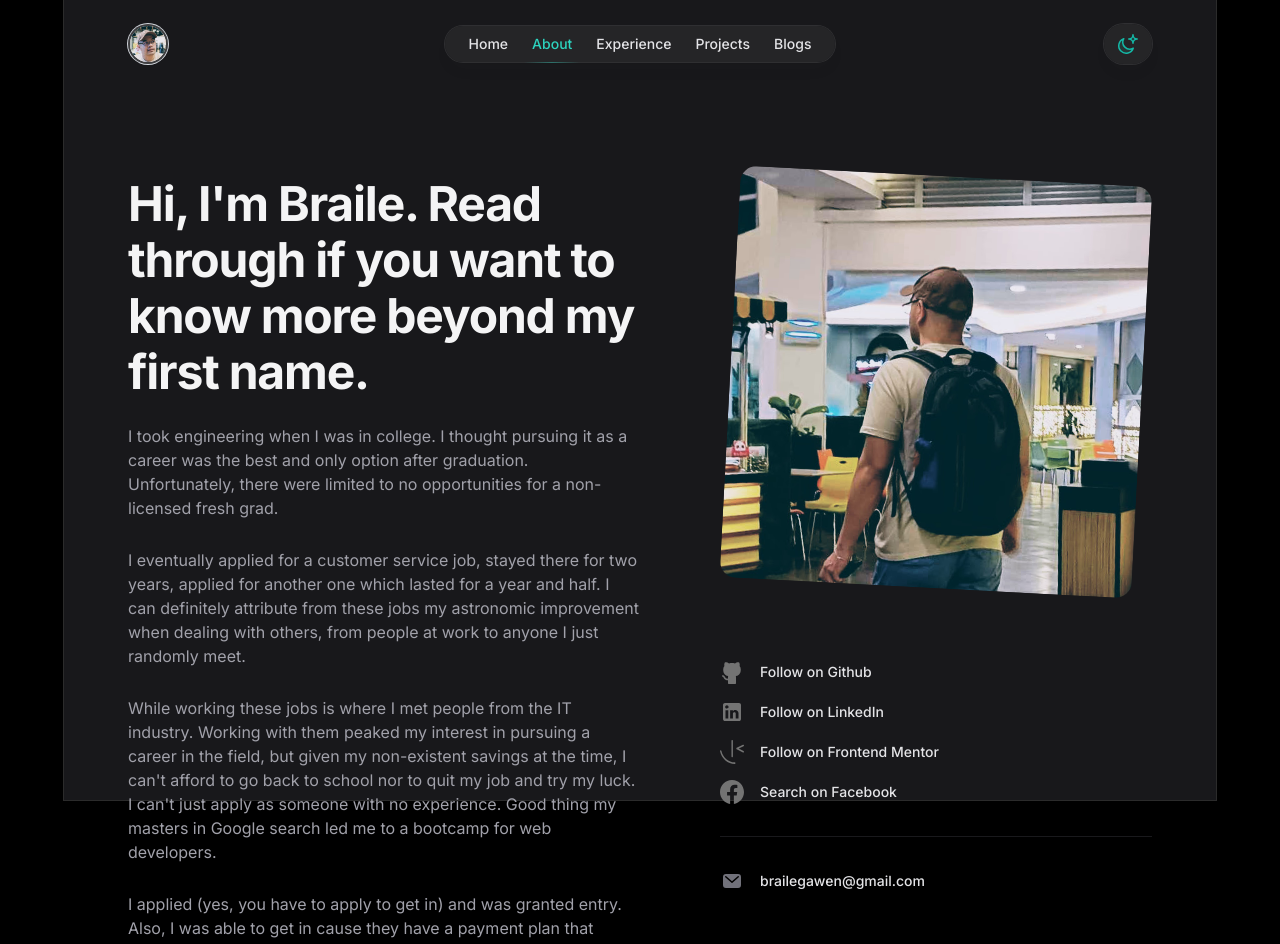
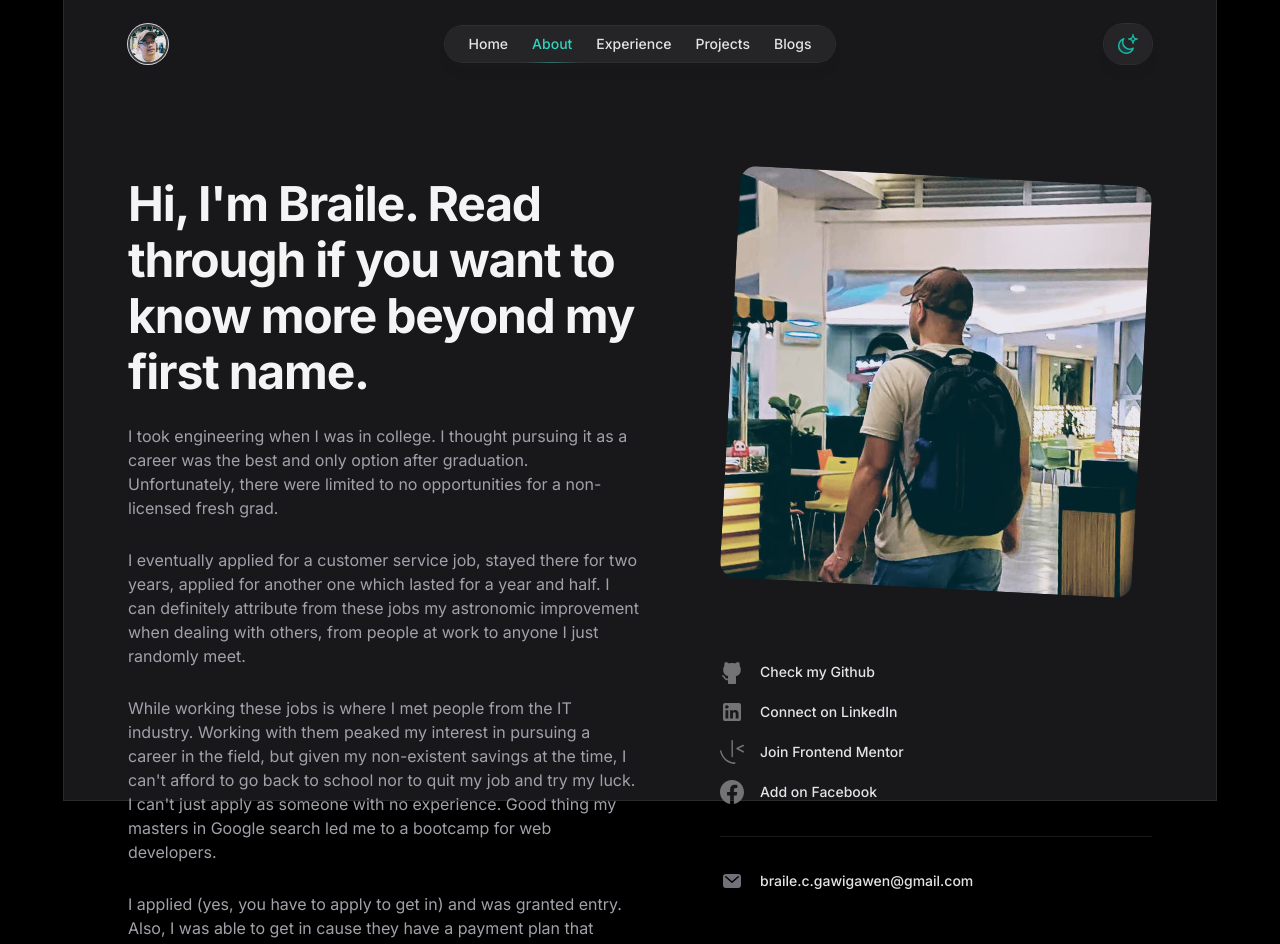
Before and after one commit to brailecg/tw-portfolio, a Next.js app: page /about in a window 1280 px wide. Shown: the top 944 px of the page. Built offline with nearby package versions, Linux system fonts and the light colour scheme.

Commit message:
[FIX] update profile info errors

```diff
--- a/app/(pages)/about/page.tsx
+++ b/app/(pages)/about/page.tsx
@@ -105,23 +105,23 @@ const About = () => {
             <SocialLink
               href={"https://github.com/brailecg"}
               icon={GitHubIcon}
-              text="Follow on Github"
+              text="Check my Github"
             />
             <SocialLink
               href={"https://www.linkedin.com/in/braile-gawigawen-86084a319/"}
               icon={LinkedInIcon}
-              text="Follow on LinkedIn"
+              text="Connect on LinkedIn"
             />
             <SocialLink
               href={"https://www.frontendmentor.io/profile/brailecg"}
               icon={FrontendMentorIcon}
-              text="Follow on Frontend Mentor"
+              text="Join Frontend Mentor"
             />
 
             <SocialLink
               href={"https://www.facebook.com/braile.gawigawen.3"}
               icon={FacebookIcon}
-              text="Search on Facebook"
+              text="Add on Facebook"
             />
           </div>
           <div className="mt-8 border-t border-zinc-100 pt-8 dark:border-zinc-700/40 flex">
@@ -129,7 +129,7 @@ const About = () => {
               className="group flex items-center text-sm font-medium text-zinc-800 transition hover:text-teal-500 dark:text-zinc-200 dark:hover:text-teal-500"
               href="mailto:brailegawen@gmail.com">
               <MailIcon className="h-6 w-6 flex-none fill-zinc-500 transition group-hover:fill-teal-500" />
-              <span className="ml-4"> brailegawen@gmail.com</span>
+              <span className="ml-4">braile.c.gawigawen@gmail.com</span>
             </Link>
           </div>
         </div>
--- a/app/page.tsx
+++ b/app/page.tsx
@@ -217,7 +217,7 @@ export default function Home() {
           </h1>
           <p className="mt-6 text-base text-zinc-600 dark:text-zinc-400">
             I'm Braile, a frontend developer. I'm a career shifter lucky to be
-            given an opportunity to join the industry after a fulfilling career
+            given an opportunity to join the industry after a rewarding career
             in customer service.
           </p>
           <div className="mt-6 flex space-x-6">
```
